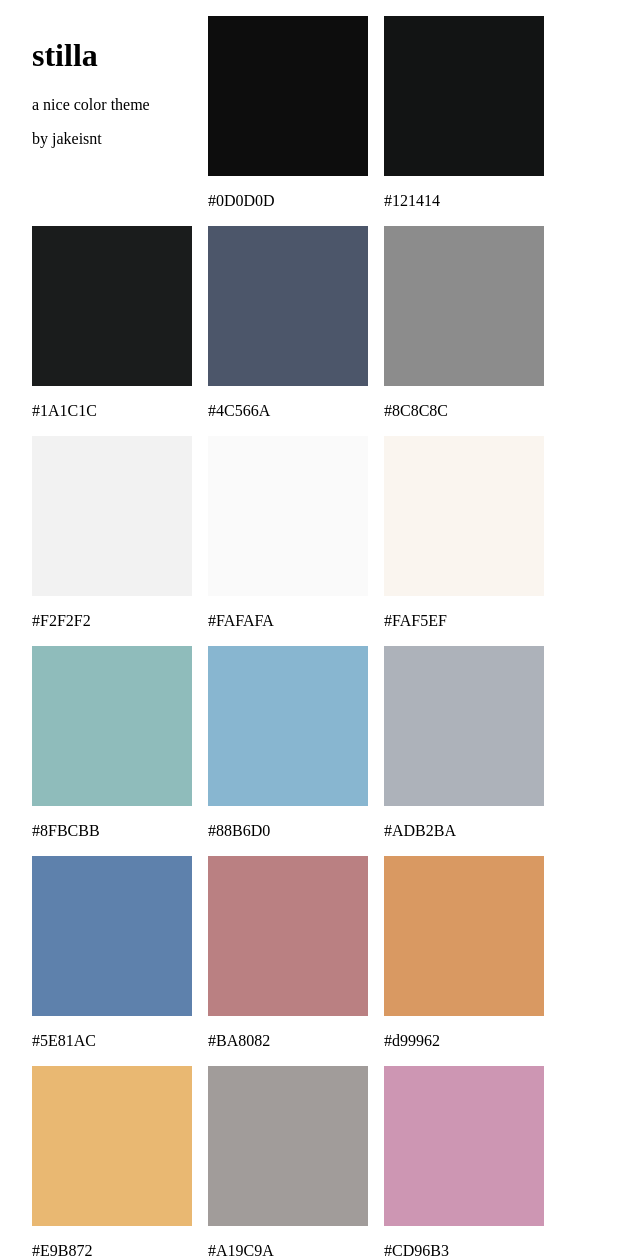
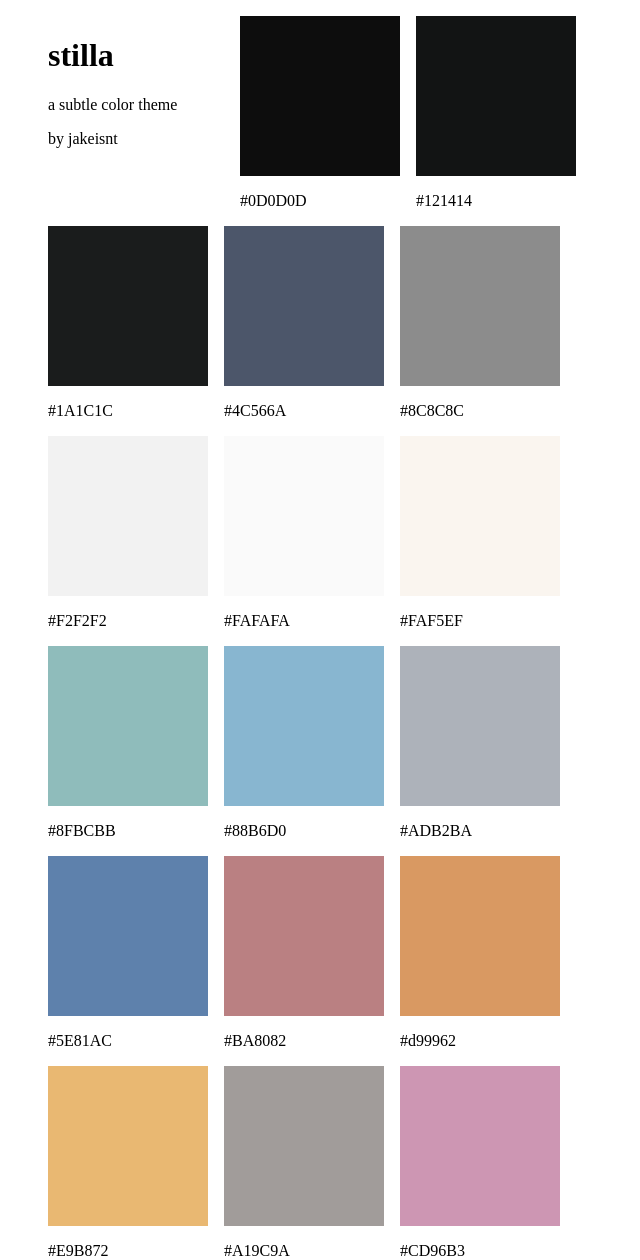
Before and after one commit to stilla-theme/stilla-site, a plain HTML site: page index.html in a window 1280 px wide. Shown: the whole page, without its empty margins (0-640 px from the left). Drawn offline with Linux system fonts and the light colour scheme.

Commit message:
fix color scheme alignment

```diff
--- a/index.html
+++ b/index.html
@@ -15,13 +15,23 @@ main {
 .row {
   display: flex;
   flex-direction: row;
+  flex-wrap: wrap;
 }
 
-.color, .title {
+.indent {
+  margin-left: 1em;
+}
+
+.color {
+  height: 10em;
+  width: 10em;
+  margin: 1em 0;
+}
+
+.title {
   height: 10em;
   width: 10em;
   margin: 1em 1em;
-    margin-left: 0;
 }
 
 #color0 { background-color: #0D0D0D; }
@@ -64,37 +74,39 @@ main {
     <main>
       <div class="row">
         <div class="title">
+          <div>
             <h1>stilla</h1>
-                    <p>a nice color theme</p>
-                    <p>by jakeisnt</p>
+            <p>a subtle color theme</p>
           </div>
-                <div><div class="color" id="color0"></div> #0D0D0D</div>
-                <div><div class="color" id="color1"></div> #121414</div>
+          by jakeisnt
+        </div>
+        <div class="indent"><div class="color" id="color0"></div> #0D0D0D</div>
+        <div class="indent"><div class="color" id="color1"></div> #121414</div>
       </div>
       <div class="row">
-                <div><div class="color" id="color2"></div> #1A1C1C</div>
-                <div><div class="color" id="color3"></div> #4C566A</div>
-                <div><div class="color" id="color3_alt"></div> #8C8C8C</div>
+        <div class="indent"><div class="color" id="color2"></div> #1A1C1C</div>
+        <div class="indent"><div class="color" id="color3"></div> #4C566A</div>
+        <div class="indent"><div class="color" id="color3_alt"></div> #8C8C8C</div>
       </div>
       <div class="row">
-                <div><div class="color" id="color4"></div> #F2F2F2</div>
-                <div><div class="color" id="color5"></div> #FAFAFA</div>
-                <div><div class="color" id="color6"></div> #FAF5EF</div>
+        <div class="indent"><div class="color" id="color4"></div> #F2F2F2</div>
+        <div class="indent"><div class="color" id="color5"></div> #FAFAFA</div>
+        <div class="indent"><div class="color" id="color6"></div> #FAF5EF</div>
       </div>
       <div class="row">
-                <div><div class="color" id="color7"></div> #8FBCBB</div>
-                <div><div class="color" id="color8"></div> #88B6D0</div>
-                <div><div class="color" id="color9"></div> #ADB2BA</div>
+        <div class="indent"><div class="color" id="color7"></div> #8FBCBB</div>
+        <div class="indent"><div class="color" id="color8"></div> #88B6D0</div>
+        <div class="indent"><div class="color" id="color9"></div> #ADB2BA</div>
       </div>
       <div class="row">
-                <div><div class="color" id="color10"></div> #5E81AC</div>
-                <div><div class="color" id="color11"></div> #BA8082</div>
-                <div><div class="color" id="color12"></div> #d99962</div>
+        <div class="indent"><div class="color" id="color10"></div> #5E81AC</div>
+        <div class="indent"><div class="color" id="color11"></div> #BA8082</div>
+        <div class="indent"><div class="color" id="color12"></div> #d99962</div>
       </div>
       <div class="row">
-                <div><div class="color" id="color13"></div> #E9B872</div>
-                <div><div class="color" id="color14"></div> #A19C9A</div>
-                <div><div class="color" id="color15"></div> #CD96B3</div>
+        <div class="indent"><div class="color" id="color13"></div> #E9B872</div>
+        <div class="indent"><div class="color" id="color14"></div> #A19C9A</div>
+        <div class="indent"><div class="color" id="color15"></div> #CD96B3</div>
       </div>
     </main>
   </body>
```
Lines whose indentation alone changed are shown as unchanged.
